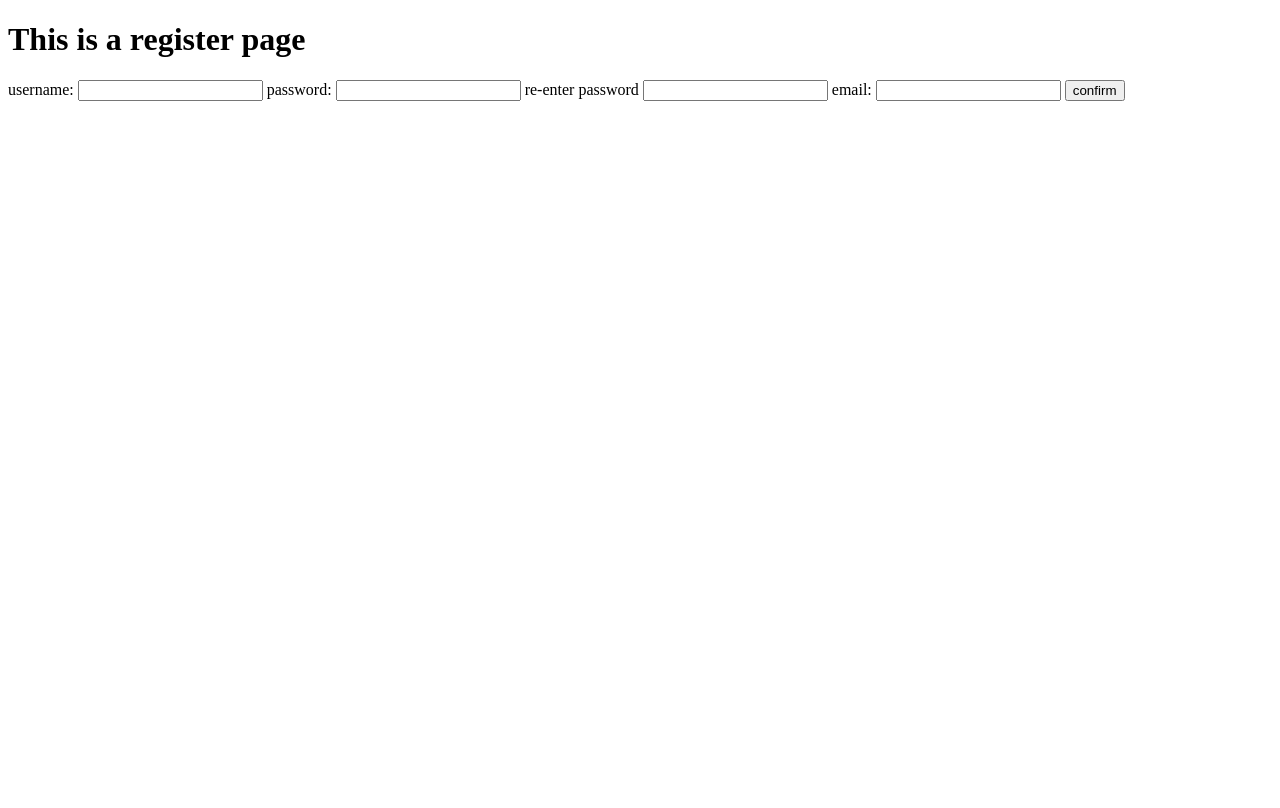
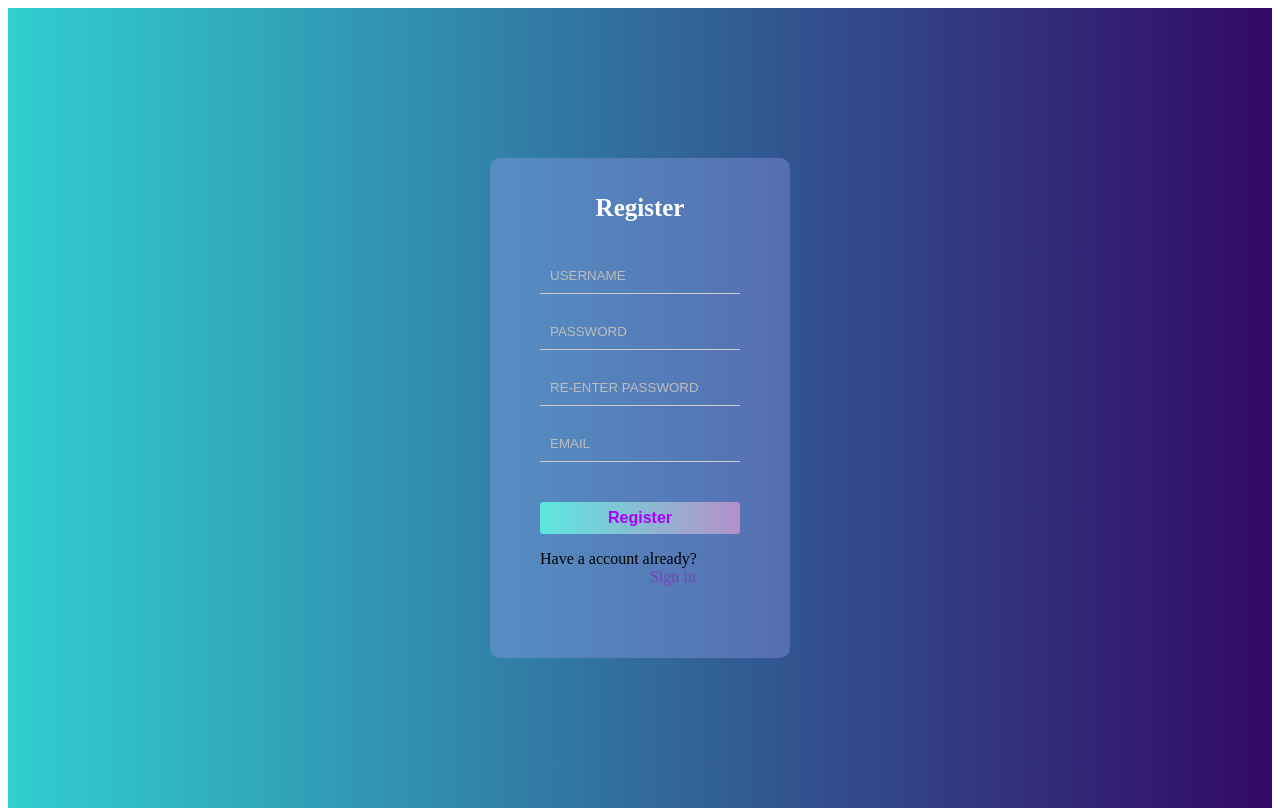
Before and after one commit to CSC322TeamE/online-computer-store-project, a Django app: page /register/ in a window 1280 px wide. Before the commit the page ends 101 px from the top, so only its background shows below. Run offline with Django 3.2, Linux system fonts and the light colour scheme.

Commit message:
added login/register front end, and temp background for index page

```diff
--- /dev/null
+++ b/onlineComputerStoreProject/onlineComputerStore/static/css/login.css
@@ -0,0 +1,82 @@
+
+html {
+    height: 100%;
+}
+body {
+    height: 100%;
+}
+/* color from：https://www.sj520.cn/tools/jianbian/  */
+.wrap {
+    height: 100%;
+    background-image: linear-gradient(to right, #30cfd0, #330867);
+}
+
+.login-wrap {
+    width: 200px;
+    height: 400px;
+    background-color: rgba(170, 170, 255, 0.3);
+    position: relative;
+    left: 50%;
+    top: 50%;
+    transform: translate(-50%, -50%);
+    border-radius: 10px;
+    padding: 0 50px;
+}
+
+.register-wrap{
+    width: 200px;
+    height: 500px;
+    background-color: rgba(170, 170, 255, 0.3);
+    position: relative;
+    left: 50%;
+    top: 50%;
+    transform: translate(-50%, -50%);
+    border-radius: 10px;
+    padding: 0 50px;
+}
+
+.login-title {
+    font-size: 25px;
+    text-align: center;
+    line-height: 100px;
+    color: #fff;
+    font-weight: bold;
+}
+
+.login-form .login-input{
+    display: block;
+    width: 100%;
+    border: 0;
+    border-bottom: 1px solid #ccc;
+    padding: 10px 0 10px 10px;
+    margin-bottom: 20px;
+    outline: none;
+    background-color: transparent;
+}
+.login-form .login-input::placeholder {
+    text-transform: uppercase;
+    color: #bdbdbd;
+}
+
+.login-form .login-submit, .register-submit{
+    width: 100%;
+    line-height: 30px;
+    border: 0;
+    border-radius: 3px;
+    margin-top: 20px;
+    background-image: linear-gradient(to right, #5ee7df, #b490ca);
+    font-size: 16px;
+    text-align: center;
+    cursor: pointer;
+    color: #aa00ff;
+    font-weight: bold;
+}
+
+.tip {
+    margin-top: 15px;
+}
+.tip a {
+    padding-left: 110px;
+    text-decoration: none;
+    color: #7d3ebc;
+}
--- a/onlineComputerStoreProject/onlineComputerStore/templates/index.html
+++ b/onlineComputerStoreProject/onlineComputerStore/templates/index.html
@@ -1,11 +1,12 @@
+{% load static %}
 <!DOCTYPE html>
-<html lang="en">
+<html lang="en" >
 <head>
     <meta charset="UTF-8">
     <title>HOME</title>
     <h1>Home page ....</h1>
 </head>
-<body>
+<body style="background:url({% static '/image/background1.jpg' %}); background-size: 100%;">
 <a href="/register">register</a>
 <a href="/login">login</a>
 </body>
--- a/onlineComputerStoreProject/onlineComputerStore/templates/register.html
+++ b/onlineComputerStoreProject/onlineComputerStore/templates/register.html
@@ -1,4 +1,4 @@
-<!DOCTYPE html>
+{% comment %} <!DOCTYPE html>
 <html lang="en">
 <head>
     <meta charset="UTF-8">
@@ -23,4 +23,41 @@
     <input type="submit" value="confirm">
 </form>
 </body>
+</html> {% endcomment %}
+
+{% load static %}
+<link rel="stylesheet" href="{% static 'css/login.css' %}">
+<!DOCTYPE html>
+<html>
+	<head>
+		<meta charset="utf-8">
+		<title></title>
+
+	</head>
+	<body>
+
+    {% if success%}
+        {% if success == 'true' %}
+            <script> confirm('success'); </script>
+            <script> window.location.href = "/";</script>
+        {% endif%}
+    {% endif %}
+		<div class="wrap">
+			<div class="register-wrap">
+				<div class="login-title">
+					Register
+				</div>
+                <form class="login-form" form action="/register/" method="POST">
+					<input type="text" name="user" placeholder="username" class="login-input">
+					<input type="password" name="password" placeholder="password" class="login-input">
+					<input type="password" name="re-password" placeholder="re-enter password" class="login-input">
+                    <input type="email" name="email" placeholder="email" class="login-input">
+                    <input type="submit" name="register" value="Register" class="register-submit"/>
+				</form>
+				<div class="tip">
+					Have a account already? <a href="/login">Sign in</a>
+				</div>
+			</div>
+		</div>
+	</body>
 </html>
--- a/onlineComputerStoreProject/onlineComputerStoreProject/settings.py
+++ b/onlineComputerStoreProject/onlineComputerStoreProject/settings.py
@@ -119,3 +119,7 @@ USE_TZ = True
 # https://docs.djangoproject.com/en/2.2/howto/static-files/
 
 STATIC_URL = '/static/'
+
+STATIC_DIRS = [
+    os.path.join(BASE_DIR, 'static'),
+]
```
Also changed, not shown: onlineComputerStoreProject/onlineComputerStore/templates/login.html (+30 -1 lines), onlineComputerStoreProject/db.sqlite3, onlineComputerStoreProject/onlineComputerStore/static/image/background1.jpg (added).
